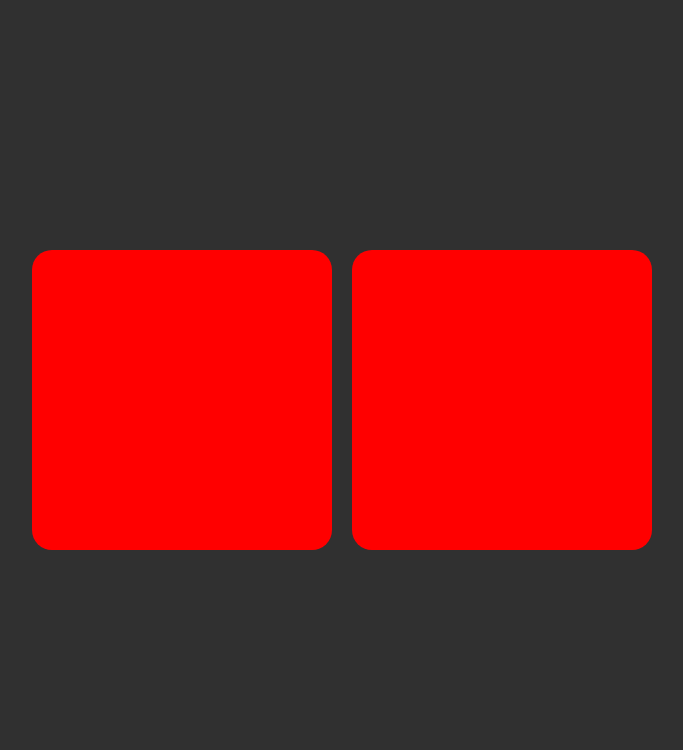
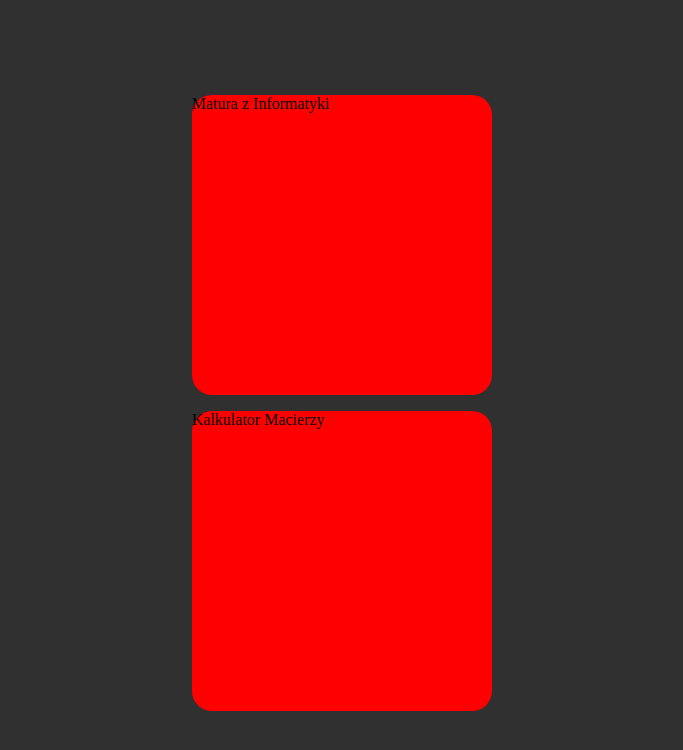
Before and after one commit to wernexnrs/wernexnrs.github.io, a plain HTML site: page index.html in a window 1280 px wide. Shown: the whole page, without its empty margins (298-981 px from the left). Drawn offline with Linux system fonts and the light colour scheme; files that its build step writes are made by us from their sources.

Commit message:
Add files via upload

```diff
--- a/index.html
+++ b/index.html
@@ -2,12 +2,23 @@
 <html>
     <head>
         <meta charset="utf-8">
-        <link rel="stylesheet" href="style.css">
+        <link rel="stylesheet" href="css/style.css">
+		<link rel="stylesheet" href="fontello/css/fontello.css">
     </head>
     <body>
         <div id="container">
-            <div class="block"></div>
-            <div class="block"></div>
+            <div id="main">
+                <a href="/kalkulator_macierzy"></a>
+                    <div class="block">
+                        <p>Matura z Informatyki</p>
+                    </div>
+                </a>
+                <a href="/MATURA-INFORMATYKA"></a>
+                    <div class="block">
+                        <p>Kalkulator Macierzy</p>
+                    </div>
+                </a>
+            </div>
         </div>
     </body>
 </html>
```
